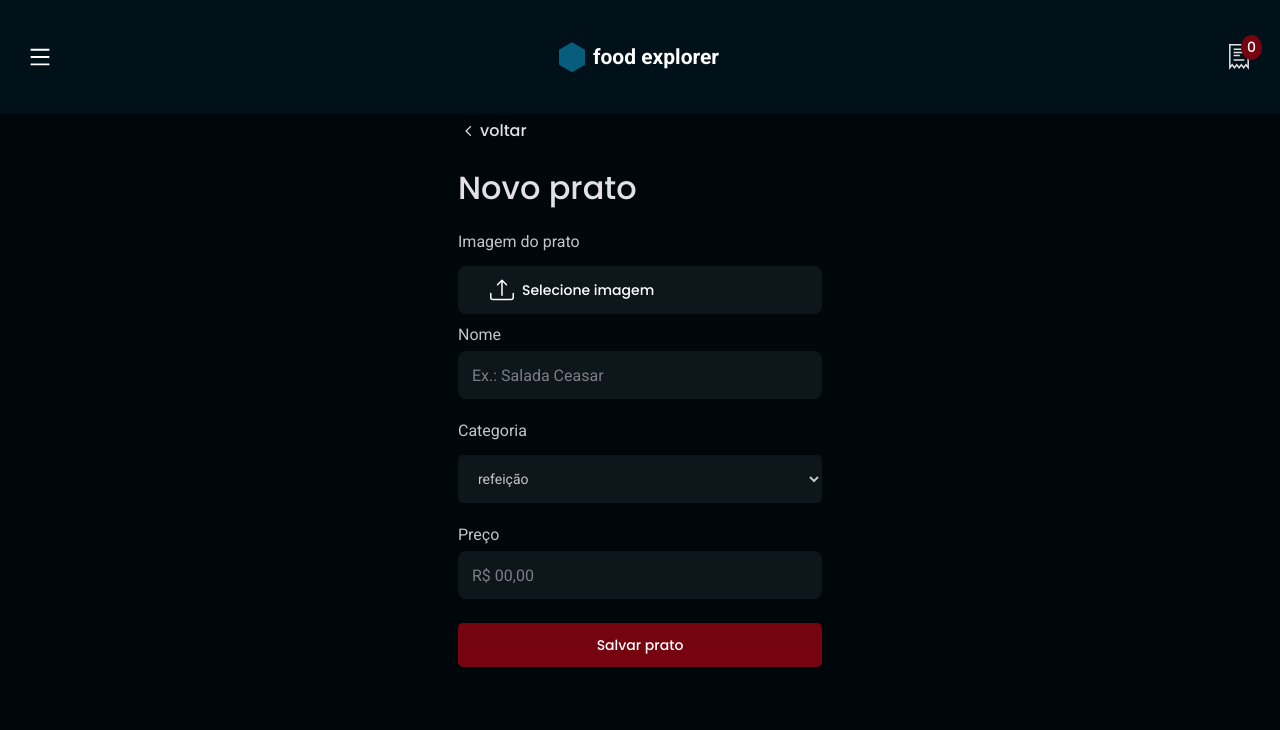
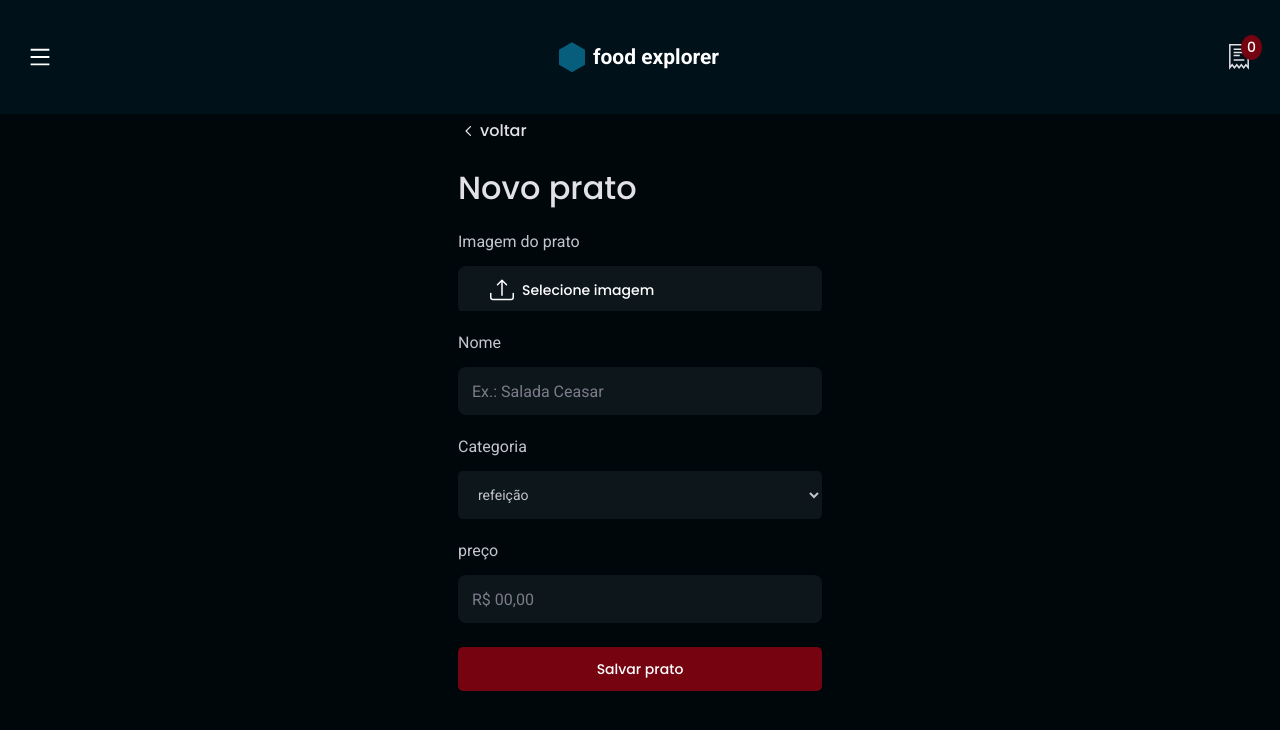
Before and after one commit to gabriel-vitebo/food-explorer, a React (Vite) app: page / in a window 1280 px wide. Shown: the top 730 px of the page. Built offline with nearby package versions, Linux system fonts and the light colour scheme.

Commit message:
tidying up and using the section component

```diff
--- a/src/components/DropList/index.jsx
+++ b/src/components/DropList/index.jsx
@@ -1,9 +1,8 @@
 import { Container } from "./styles"
 
-export function DropList({ title, icon: Icon }) {
+export function DropList({ icon: Icon }) {
   return (
     <Container>
-      <span>{title}</span>
       <select name="select" id="select">
         <option className="option">refeição</option>
         <option className="option">sobremesa</option>
--- a/src/components/DropList/styles.js
+++ b/src/components/DropList/styles.js
@@ -5,14 +5,7 @@ export const Container = styled.fieldset`
   flex-direction: column;
   gap: 1.6rem;
   border: none;
-
-  > span {
-    font-family: ${({ theme }) => theme.FONTS.Roboto};
-    font-weight: 400;
-    font-size: 1.6rem;
-    line-height: 1.6rem;
-    color: ${({ theme }) => theme.COLORS.light400};
-  }
+  width: 100%;
 
   > select {
     list-style: none;
--- a/src/components/Input/index.jsx
+++ b/src/components/Input/index.jsx
@@ -1,9 +1,8 @@
 import { Container } from "./styles"
 
-export function Input({ icon: Icon, title, ...rest }) {
+export function Input({ icon: Icon, ...rest }) {
   return (
     <Container>
-      <label htmlFor="titleInput">{title}</label>
       <div className="input-area">
         {Icon && <Icon size={24} />}
         <input {...rest} />
--- a/src/components/Input/styles.js
+++ b/src/components/Input/styles.js
@@ -7,18 +7,6 @@ export const Container = styled.div`
   align-items: center;
 
   color: ${({ theme }) => theme.COLORS.light400};
-
-  > label {
-    font-family: ${({ theme }) => theme.FONTS.Roboto};
-    font-weight: 400;
-    font-size: 1.6rem;
-    line-height: 1.6rem;
-    color: ${({ theme }) => theme.COLORS.light400};
-    width: 100%;
-    display: flex;
-    justify-self: flex-start;
-    margin-bottom: 0.8rem;
-  }
 
   > .input-area {
     width: 100%;
--- a/src/components/InputImage/index.jsx
+++ b/src/components/InputImage/index.jsx
@@ -3,7 +3,6 @@ import { Container } from "./styles.js"
 export function InputImage({ icon: Icon, title }) {
   return (
     <Container>
-      <span>Imagem do prato</span>
       <label htmlFor="file">
         {<Icon size={24} />}
         {title}
--- a/src/components/InputImage/styles.js
+++ b/src/components/InputImage/styles.js
@@ -1,22 +1,14 @@
 import styled from "styled-components"
 
 export const Container = styled.div`
+  width: 100%;
   height: 4.5rem;
   display: flex;
   flex-direction: column;
   gap: 1.6rem;
-  margin-bottom: 2.4rem;
 
   > input[type="file"] {
     display: none;
-  }
-
-  > span {
-    font-family: ${({ theme }) => theme.FONTS.Roboto};
-    font-weight: 400;
-    font-size: 1.6rem;
-    line-height: 1.6rem;
-    color: ${({ theme }) => theme.COLORS.light400};
   }
 
   > label {
--- a/src/components/Category/index.jsx
+++ b/src/components/Section/index.jsx
@@ -1,6 +1,6 @@
 import { Container } from "./styles"
 
-export function Category({ children, title }) {
+export function Section({ children, title }) {
   return (
     <Container>
       <h2>{title}</h2>
--- a/src/components/Category/styles.js
+++ b/src/components/Section/styles.js
@@ -1,8 +1,6 @@
 import styled from "styled-components"
 
 export const Container = styled.section`
-  margin: 2.4rem 2.4rem;
-
   > h2 {
     font-family: ${({ theme }) => theme.FONTS.Poppins};
     font-weight: 500;
--- a/src/pages/NewFood/index.jsx
+++ b/src/pages/NewFood/index.jsx
@@ -2,6 +2,7 @@ import { Container, Form } from "./styles"
 
 import { Header } from "../../components/Header"
 import { Button } from "../../components/Button"
+import { Section } from "../../components/Section"
 import { InputImage } from "../../components/InputImage"
 import { Input } from "../../components/Input"
 import { DropList } from "../../components/DropList"
@@ -20,10 +21,18 @@ export function NewFood() {
             <Button size={22} icon={RxCaretLeft} title={"voltar"} />
             <h1>Novo prato</h1>
           </header>
-          <InputImage icon={BsUpload} title={"Selecione imagem"} />
-          <Input title={"Nome"} placeholder={"Ex.: Salada Ceasar"} />
-          <DropList title={"Categoria"} />
-          <Input title={"Preço"} placeholder={"R$ 00,00"} />
+          <Section title={"Imagem do prato"}>
+            <InputImage icon={BsUpload} title={"Selecione imagem"} />
+          </Section>
+          <Section title={"Nome"}>
+            <Input title={"Nome"} placeholder={"Ex.: Salada Ceasar"} />
+          </Section>
+          <Section title={"Categoria"}>
+            <DropList />
+          </Section>
+          <Section title={"preço"}>
+            <Input placeholder={"R$ 00,00"} />
+          </Section>
           <ButtonBg title={"Salvar prato"} />
         </Form>
       </main>
--- a/src/pages/NewFood/styles.js
+++ b/src/pages/NewFood/styles.js
@@ -39,4 +39,16 @@ export const Form = styled.form`
       margin: 2.4rem 0 0 0;
     }
   }
+
+  > section {
+    h2 {
+      font-family: ${({ theme }) => theme.FONTS.Roboto};
+      font-weight: 400;
+      font-size: 1.6rem;
+      line-height: 1.6rem;
+      color: ${({ theme }) => theme.COLORS.light400};
+
+      margin-bottom: 1.6rem;
+    }
+  }
 `
```
Also changed, not shown: src/pages/Home/index.jsx (+7 -7 lines), src/pages/Home/styles.js (+7 -0 lines).
